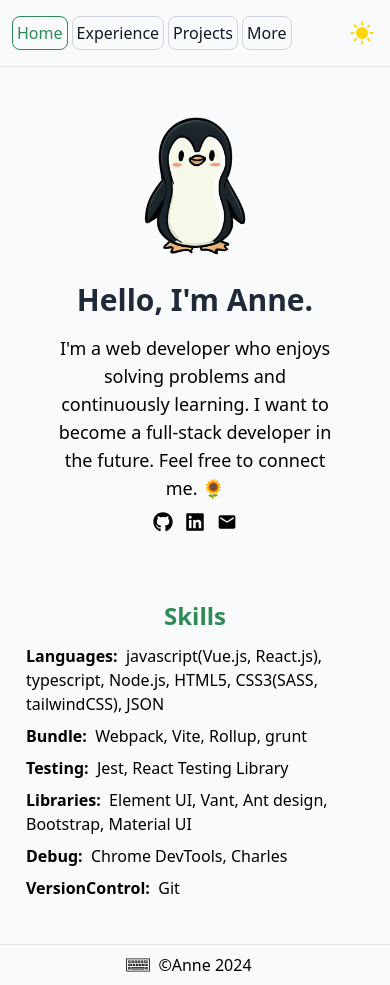
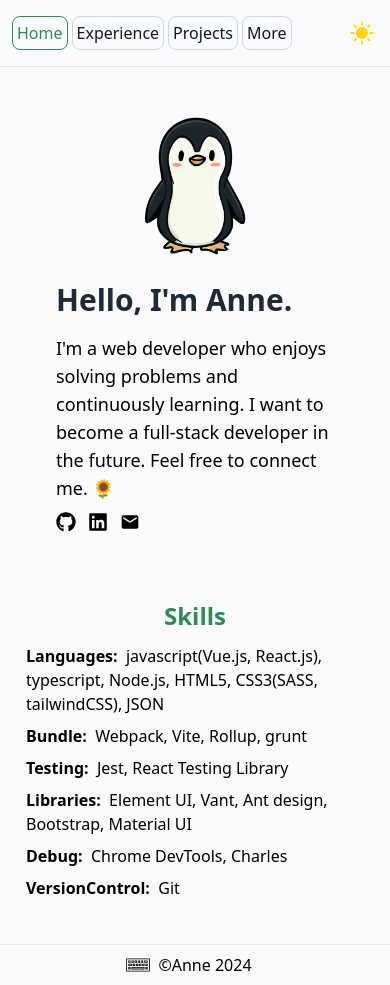
Before and after one commit to tingyuliu0920/tingyuliu.dev, a React (Vite) app: page / in a window 390 px wide. Built offline with nearby package versions, Linux system fonts and the light colour scheme.

Commit message:
change css

```diff
--- a/src/pages/Home.tsx
+++ b/src/pages/Home.tsx
@@ -29,7 +29,7 @@ const Home = () => {
   return (
     <>
       <div className="mb-[20px] flex animate-debounce flex-col-reverse items-center justify-between p-10 sm:animate-fadeIn sm:flex-row">
-        <div className="mt-6 text-center sm:mr-6 sm:mt-0 sm:w-2/3 sm:text-left">
+        <div className="mt-6 text-left sm:mr-6 sm:mt-0 sm:w-2/3">
           <section className="mb-[10px] animate-fadeIn">
             <h1 className="text-3xl font-bold text-gray-800 dark:text-gray-200">
               Hello, I'm Anne.
@@ -40,7 +40,7 @@ const Home = () => {
               Feel free to connect me. 🌻
             </p>
           </section>
-          <div className="sm: flex items-center justify-center sm:justify-start">
+          <div className="sm: flex items-center justify-start">
             <a
               href="https://github.com/anne0920"
               target="_blank"
@@ -50,7 +50,7 @@ const Home = () => {
             </a>
             <a
               href="https://www.linkedin.com/in/
-anne0920"
+tingyuliu-anne"
               target="_blank"
               rel="noopener noreferrer"
             >
--- a/vite.config.ts
+++ b/vite.config.ts
@@ -6,10 +6,4 @@ import path from "path";
 export default defineConfig({
   base: "/pilipala/",
   plugins: [react()],
-  optimizeDeps: {
-    exclude: [
-      // Add the dependencies causing the issue here
-      "chunk-CNRPKY7A",
-    ],
-  },
 });
```
